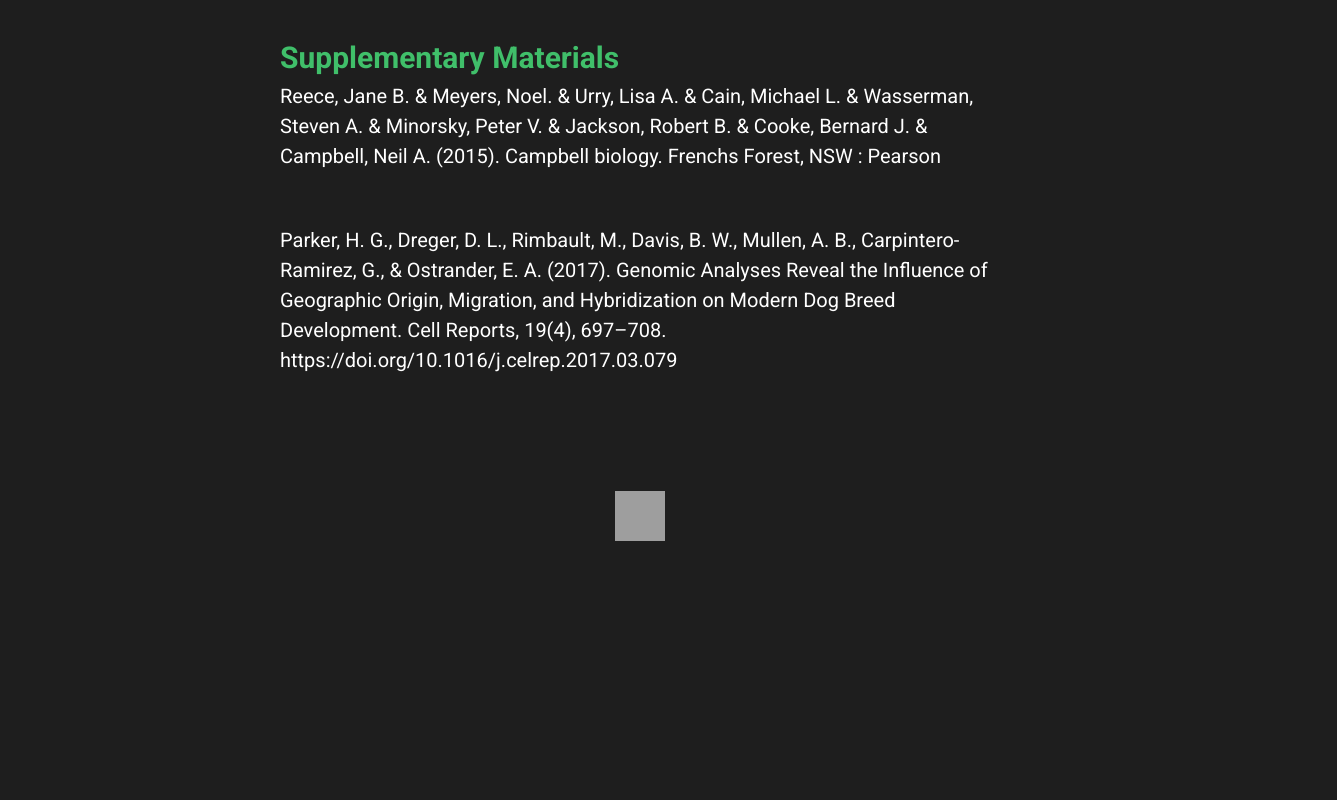
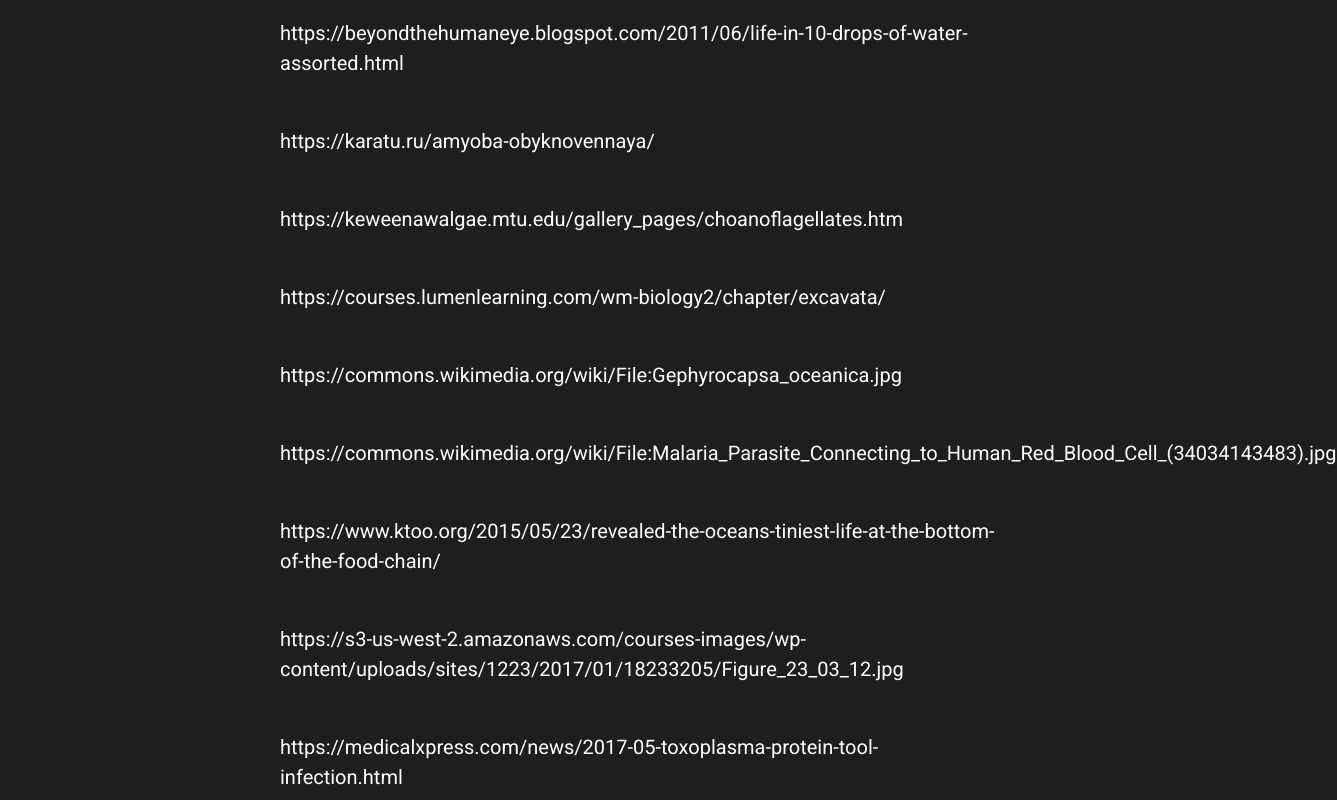
Before and after one commit to mattcab1103/biorepository2023, a plain HTML site: page citations/citations.html in a window 1280 px wide. Shown: the part 420-1220 px from the top of the page, 1337 px wide, since content can reach past the window. Before the commit the page ends 981 px from the top, so only its background shows below. Drawn offline with Linux system fonts and the light colour scheme; grey boxes are pictures that could not be loaded.

Commit message:
Update citations.html

```diff
--- a/citations/citations.html
+++ b/citations/citations.html
@@ -19,12 +19,22 @@
         <p> http://www.zo.utexas.edu/faculty/antisense/DownloadfilesToL.html {1} <br> https://learn-biology.com/ap-biology/evolution-natural-selection-unit-7-menu/phylogeny-and-classification/ {2} <br> https://vivadifferences.com/difference-between-cladogram-and-phylogenetic-tree/ {3}</p>
         <p> https://health.usf.edu/publichealth/ghidr/genomics</p>
         <p> http://www.evolutionevidence.org/evidence/similarities/</p>
+        <P>https://beyondthehumaneye.blogspot.com/2011/06/life-in-10-drops-of-water-assorted.html</P>
+        <p>https://karatu.ru/amyoba-obyknovennaya/</p>
+        <P>https://keweenawalgae.mtu.edu/gallery_pages/choanoflagellates.htm</P>
+        <p>https://courses.lumenlearning.com/wm-biology2/chapter/excavata/</p>
+        <P>https://commons.wikimedia.org/wiki/File:Gephyrocapsa_oceanica.jpg</P>
+        <p>https://commons.wikimedia.org/wiki/File:Malaria_Parasite_Connecting_to_Human_Red_Blood_Cell_(34034143483).jpg </p>
+        <P> https://www.ktoo.org/2015/05/23/revealed-the-oceans-tiniest-life-at-the-bottom-of-the-food-chain/</P>
+        <p>https://s3-us-west-2.amazonaws.com/courses-images/wp-content/uploads/sites/1223/2017/01/18233205/Figure_23_03_12.jpg</p>
+        <p>https://medicalxpress.com/news/2017-05-toxoplasma-protein-tool-infection.html</p>
         <h3>Supplementary Materials</h3>
         <p> Reece, Jane B. & Meyers, Noel. & Urry, Lisa A. & Cain, Michael L. & Wasserman, Steven A. & Minorsky, Peter V. & Jackson, Robert B. & Cooke, Bernard J. & Campbell, Neil A.  (2015).  Campbell biology.  Frenchs Forest, NSW :  Pearson </p>
         <p> Parker, H. G., Dreger, D. L., Rimbault, M., Davis, B. W., Mullen, A. B., Carpintero-Ramirez, G., & Ostrander, E. A. (2017). Genomic Analyses Reveal the Influence of Geographic Origin, Migration, and Hybridization on Modern Dog Breed Development. Cell Reports, 19(4), 697–708. https://doi.org/10.1016/j.celrep.2017.03.079</p>
+        <div class="logos">
+          <a class="icons" href="../index.html"><img src="../assets/gifs/home.gif"></a>
+        </div>
     </article>
-    <div class="logos">
-      <a class="icons" href="../index.html"><img src="../assets/gifs/home.gif"></a>
-    </div>
+
   </body>
 <html>
```
